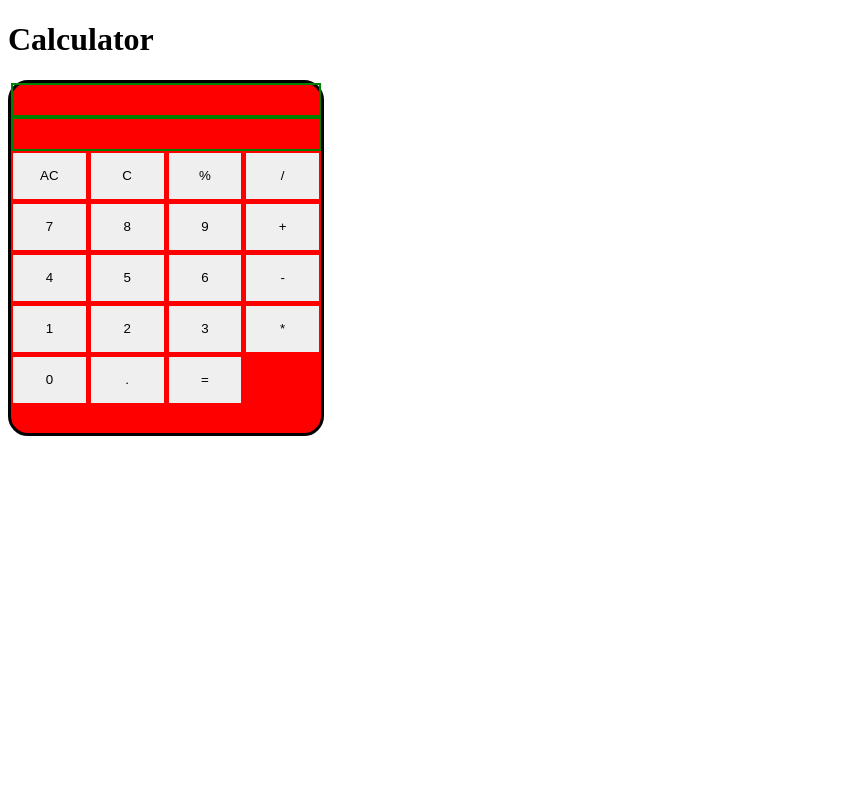
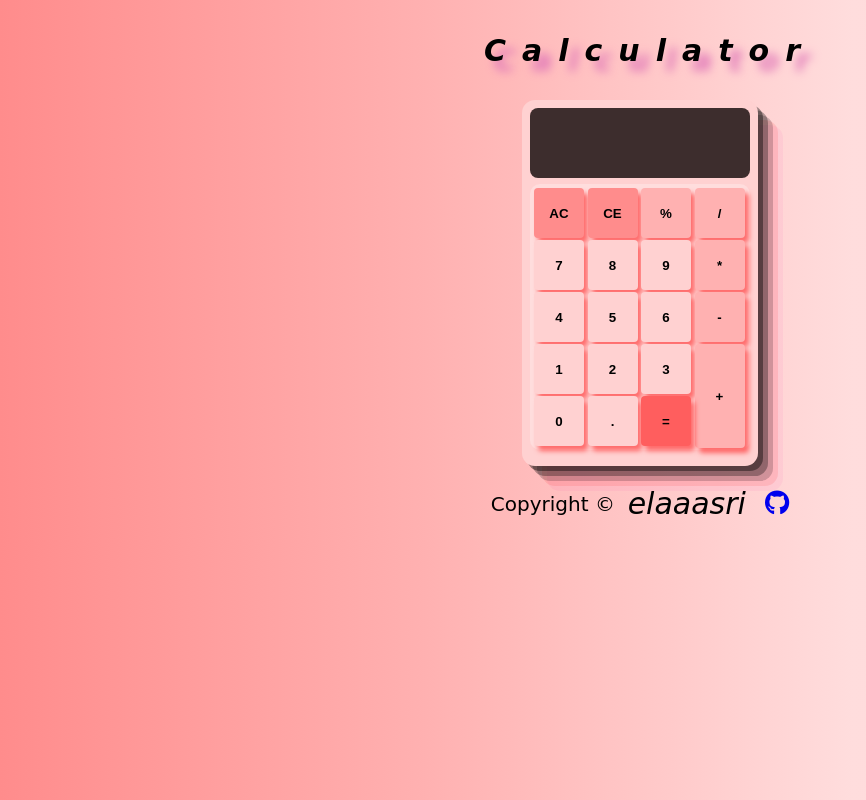
Before and after one commit to elaaasri/Calculator, a plain HTML site: page index.html in a window 1280 px wide. Shown: the whole page, without its empty margins (0-866 px from the left). Drawn offline with Linux system fonts and the light colour scheme; a web font is replaced by a local one.

Commit message:
adding html, css, finished script

```diff
--- a/index.html
+++ b/index.html
@@ -5,6 +5,9 @@
     <meta http-equiv="X-UA-Compatible" content="IE=edge">
     <meta name="viewport" content="width=device-width, initial-scale=1.0">
     <title>Calculator</title>
+    <link rel="icon" href="./imgs/calculator.png" type="image/png">
+    <link href="https://fonts.googleapis.com/css2?family=Cute+Font&family=Delicious+Handrawn&family=Press+Start+2P&family=Sedgwick+Ave+Display&display=swap" rel="stylesheet">
+    <script src="https://kit.fontawesome.com/4c536a6bd5.js" crossorigin="anonymous"></script>
     <link rel="stylesheet" href="./style.css">
     <script src="./script.js" defer></script>
 </head>
@@ -16,35 +19,44 @@
 
     <main>
         <div class="container">
+
             <div class="display-container">
                 <div class="display"></div>
                 <div class="solution"></div>
             </div>
 
-            <div class="button-container">
+            <div class="buttons-container">
                 <button class="clear-button">AC</button>
-                <button class="back-space">C</button>
+                <button class="back-space">CE</button>
                 <button class="operator-buttons">%</button>
                 <button class="operator-buttons">/</button>
                 <button class="number-buttons">7</button>
                 <button class="number-buttons">8</button>
                 <button class="number-buttons">9</button>
-                <button class="operator-buttons">+</button>
+                <button class="operator-buttons">*</button>
                 <button class="number-buttons">4</button>
                 <button class="number-buttons">5</button>
                 <button class="number-buttons">6</button>
-                <button class="operator-buttons">-</button>
+                <button class="operator-buttons" id="button">-</button>
                 <button class="number-buttons">1</button>
                 <button class="number-buttons">2</button>
                 <button class="number-buttons">3</button>
-                <button class="operator-buttons">*</button>
+                <button class="operator-buttons" id="plus-button">+</button>
                 <button class="number-buttons">0</button>
                 <button class="number-buttons">.</button>
-                <button class="operator-buttons">=</button>
+                <button class="operator-buttons" id="equal-button" >=</button>
             </div>
 
         </div>
     </main>
 
+    <footer class="footer">
+        Copyright © &nbsp;
+        <p>elaaasri</p>&nbsp; &nbsp;
+        <a href="https://github.com/elaaasri" target="_blank">
+            <i class="fab fa-github"></i>
+        </a>
+    </footer>
+
 </body>
 </html>
--- a/script.js
+++ b/script.js
@@ -72,7 +72,8 @@
             // func to show operators and calls operate() :
         function showOperators() {
             operatorButtons.forEach(oprBtn => {
-                oprBtn.addEventListener("click", () => {
+                oprBtn.addEventListener("click",
+                () => {
 
                         // fix the bug if "=" entered first :
                     if(clickCount === 0 && oprBtn.textContent === "=") {
--- a/style.css
+++ b/style.css
@@ -1,33 +1,135 @@
-button {
-    /* width: 50px; */
-    height: 50px;
-    border: 2px solid red;
+body {
+    background-image: linear-gradient(to left,  rgb(255, 209, 209), rgb(255, 221, 221),  rgb(255, 177, 177), rgb(255, 140, 140));
+    margin: 0;
+}
+header {
+    display: flex;
+    align-items: center;
+    justify-content: center;
+    height: 100px;
+    font-family: "Delicious Handrawn";
+    font-family: 'Cute Font', cursive;
+    text-shadow: 10px 10px 10px rgb(223, 116, 184);
+    font-size: 15px;
+    letter-spacing: 1rem;
+    margin-left: 20px;
+    font-style: italic;
 }
 
-.display,
-.solution {
-    /* width: 400px; */
-    height: 30px;
-    border: 2px solid green;
+main {
+    display: flex;
+    justify-content: center;
 }
 
 .container {
+    box-shadow: 0px 15px 40px black;
+    box-shadow: rgba(0, 0, 0, 0.4) 5px 5px, rgba(0, 0, 0, 0.3) 10px 10px, rgba(25, 7, 19, 0.2) 15px 15px, rgba(255, 0, 0, 0.1) 20px 20px, rgba(236, 8, 152, 0.05) 25px 25px;
     display: flex;
-    border: black solid;
-    border-radius: 20px;
+    gap: 6px;
+    border-radius: 13px;
     flex-direction: column;
     height: 350px;
-    width: 310px;
-    background-color: red;
+    width: 220px;
+    background-color: rgb(255, 209, 209);
+    padding: 8px;
 }
 
-.button-container {
+.display-container {
+    border: 0px solid transparent;
+    background-color: rgb(61, 45, 45);
+    border-radius: 8px;
+    color: rgb(255, 177, 177);
+}
+
+.buttons-container {
     display: grid;
     grid-template-columns: repeat(4, 1fr);
     grid-template-rows: repeat(4, 1fr);
+    padding: 3px;
+    background-color: rgb(255, 221, 221);
+    border-radius: 10px;
+}
+.display,
+.solution {
+    height: 30px;
+    display: flex;
+    flex-direction: column;
+    border-radius: 50px;
+    font-weight: bold;
+}
 
-    gap: 1px;
-    /* height: 350px; */
-    /* width: 300px; */
-    /* background-color: green; */
+.display {
+    text-align: end;
+    padding-right: 20px;
+    padding-top: 10px;
 }
+.solution {
+    text-align: center;
+    font-style: italic;
+}
+
+button {
+    height: 50px;
+    width: 50px;
+    border: 0px solid transparent;
+    margin: 1px;
+    border-radius: 4px;
+    font-weight: 700;
+    background: #ffd1d1;
+    box-shadow: 4px 5px 5px 0px rgba(255, 0, 0, 0.519);
+}
+
+button:hover {
+    box-shadow: 0 12px 16px 0 wheat;
+}
+
+
+button:active {
+    background-color: rgb(255, 94, 94);
+}
+
+#plus-button {
+    height: 200%;
+}
+.operator-buttons {
+    background-color: rgb(255, 177, 177);
+}
+
+#equal-button {
+    background-color: rgb(255, 94, 94);
+}
+
+#equal-button:active {
+    background-color: rgb(255, 58, 58);
+    box-shadow: 0 12px 16px 0 rgb(255, 32, 32);
+
+}
+.back-space,
+.clear-button {
+    background-color:  rgb(255, 140, 140);
+}
+
+.footer {
+    display: flex;
+    justify-content: center;
+    align-items: center;
+    font-size: 13px;
+    font-family: 'Cute Font', cursive;
+    font-size: 20px;
+    margin-bottom: 20px;
+    margin-top: 20px;
+}
+.footer > p {
+    font-size: 30px;
+    margin: 0;
+    font-style: italic;
+}
+
+.fa-github {
+    font-size: 25px;
+    transition: transform 0.5s ease-in-out;
+}
+
+.fa-github:hover {
+    transform: rotate(360deg) scale(1.3);
+}
```
Also changed, not shown: imgs/icon.png (added).
